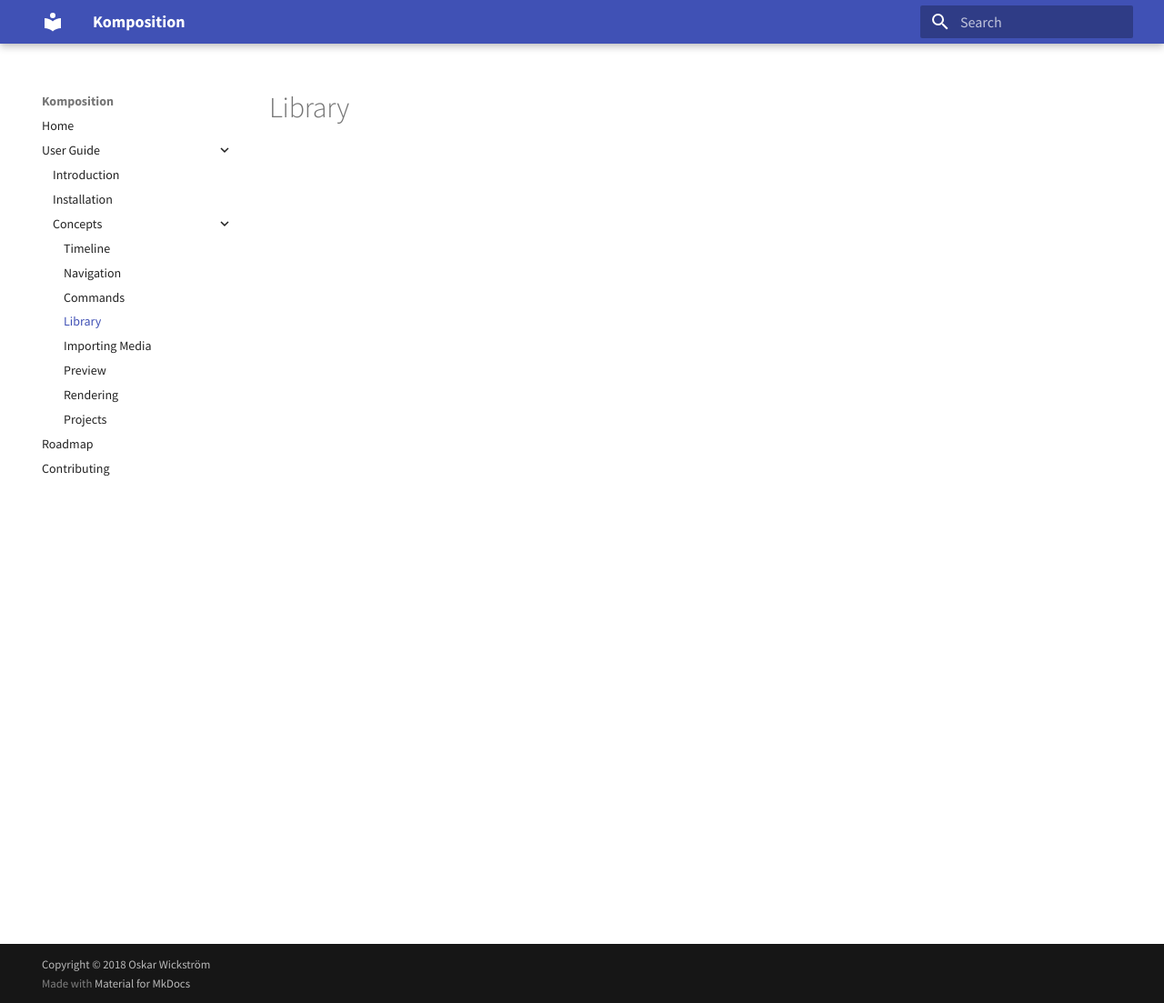
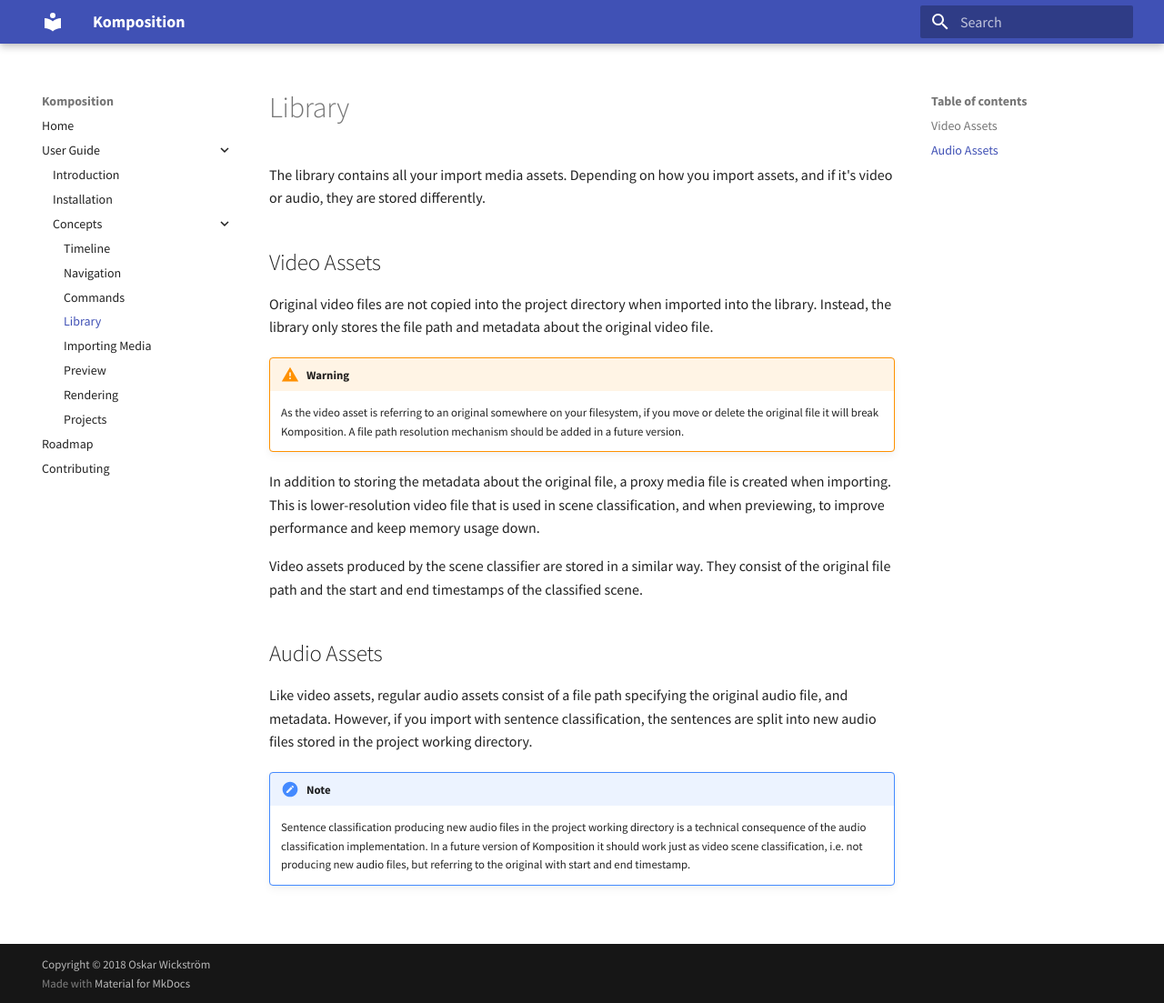
Before and after one commit to owickstrom/komposition, an MkDocs documentation site: the page built from docs/src/user-guide/concepts/library.md, in a window 1280 px wide and 1103 px high. Shown: the whole window at 91% size. Built offline with MkDocs 1.6.1 and Material for MkDocs 9.7.7, drawn with Linux system fonts in a browser that asks for light colours.

Commit message:
Add library docs page

```diff
--- a/docs/src/user-guide/concepts/library.md
+++ b/docs/src/user-guide/concepts/library.md
@@ -1 +1,39 @@
 # Library
+
+The library contains all your import media assets. Depending on how you
+import assets, and if it's video or audio, they are stored differently.
+
+## Video Assets
+
+Original video files are not copied into the project directory when imported
+into the library. Instead, the library only stores the file path and metadata
+about the original video file.
+
+!!! warning
+    As the video asset is referring to an original somewhere on your
+    filesystem, if you move or delete the original file it will break
+    Komposition. A file path resolution mechanism should be added in a
+    future version.
+
+In addition to storing the metadata about the original file, a proxy media
+file is created when importing. This is lower-resolution video file that is
+used in scene classification, and when previewing, to improve performance
+and keep memory usage down.
+
+Video assets produced by the scene classifier are stored in a similar way.
+They consist of the original file path and the start and end timestamps of
+the classified scene.
+
+## Audio Assets
+
+Like video assets, regular audio assets consist of a file path specifying the
+original audio file, and metadata. However, if you import with sentence
+classification, the sentences are split into new audio files stored in the
+project working directory.
+
+!!! note
+    Sentence classification producing new audio files in the project working
+    directory is a technical consequence of the audio classification
+    implementation. In a future version of Komposition it should work just
+    as video scene classification, i.e. not producing new audio files, but
+    referring to the original with start and end timestamp.
```
